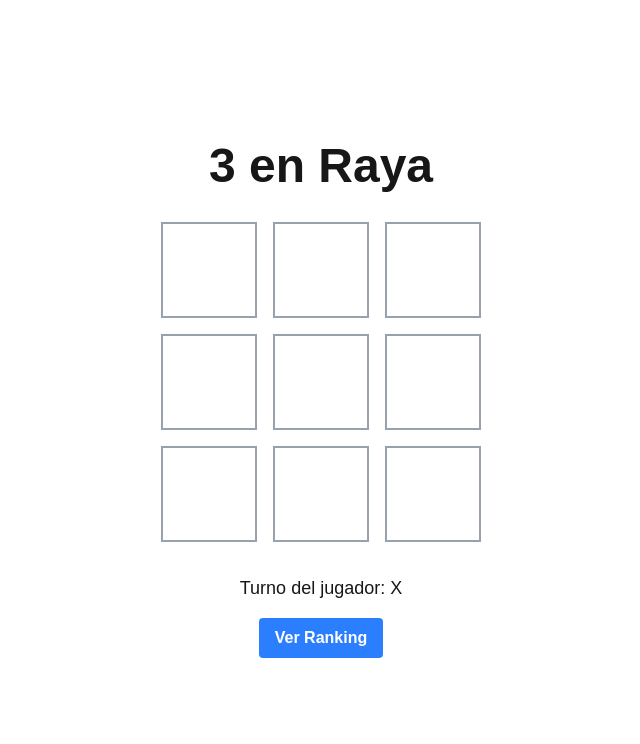
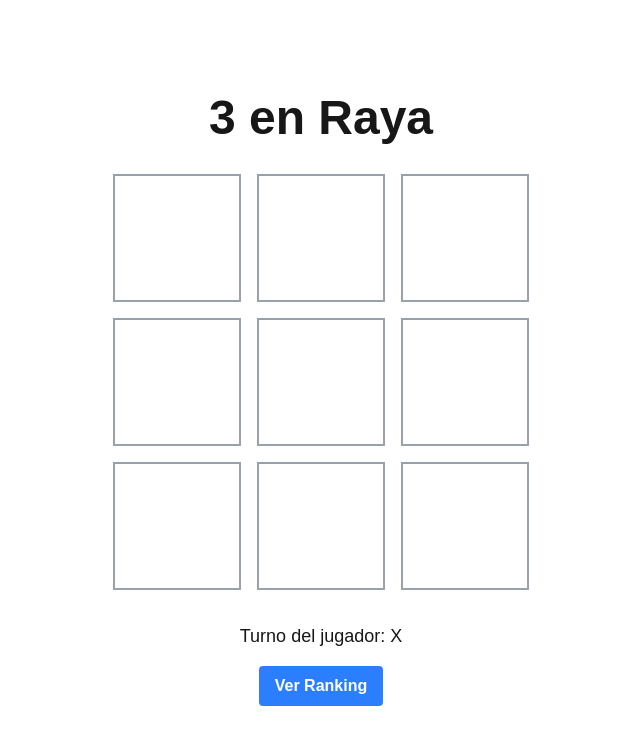
Before and after one commit to JesusLemos/frontend3enraya, a Next.js app: page / in a window 1280 px wide. Shown: the top 744 px of the page, without its empty margins (319-959 px from the left). Built offline with nearby package versions, Linux system fonts and the light colour scheme.

Commit message:
feat: Funcionalidad de añadir X y añadido imagenes de fichas

```diff
--- a/app/components/Cell.js
+++ b/app/components/Cell.js
@@ -1,20 +1,26 @@
 "use client";
 
 import { useState } from "react";
+import Image from "next/image";
 
 export default function Cell() {
   const [value, setValue] = useState(null);
 
   const handleClick = () => {
-    console.log("Click Celda");
+    if (value === null) {
+      setValue("X");
+    }
   };
 
   return (
     <div
-      className="w-24 h-24 border-2 border-gray-400 flex items-center justify-center text-4xl font-bold cursor-pointer"
+      className="w-24 h-24 border-2 border-gray-400 flex items-center justify-center text-4xl font-bold cursor-pointer md:w-28 md:h-28 md:text-5xl lg:w-32 lg:h-32 max-w-32 max-h-32"
       onClick={handleClick}
     >
-      {value}
+      {value === "X" && <Image src="/x.png" alt="X" width={64} height={64} />}
+      {value === "O" && (
+        <Image src="/circle.png" alt="O" width={64} height={64} />
+      )}
     </div>
   );
 }
```
Also changed, not shown: public/circle.png (added), public/x.png (added).
